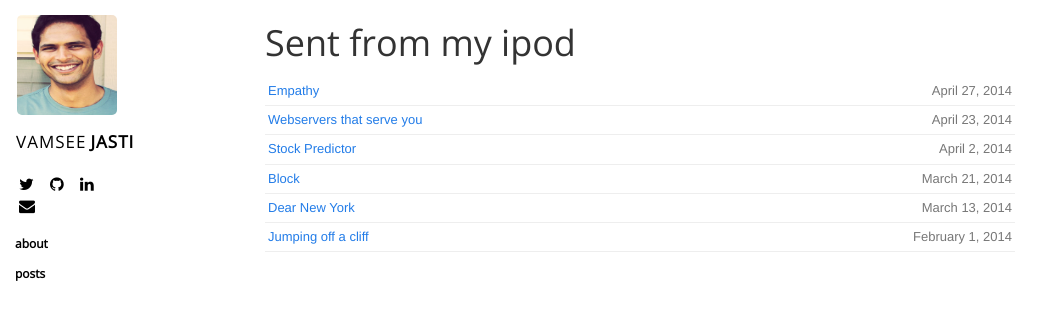
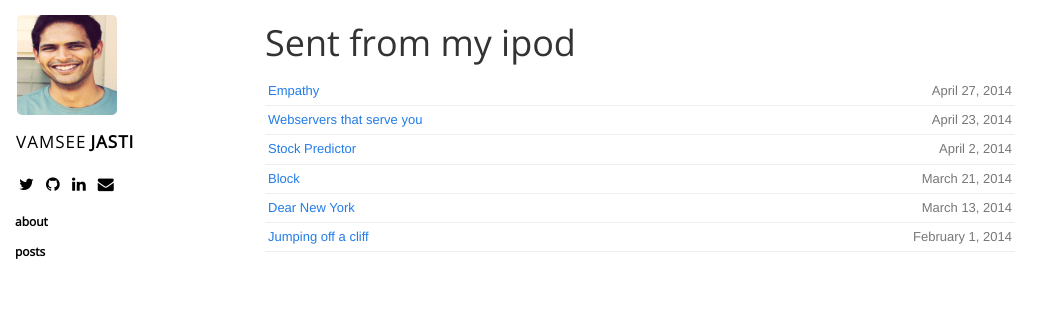
Before and after one commit to jasti/jasti.github.io, a Jekyll site: the page built from index.html, in a window 1280 px wide. Shown: the top 320 px of the page, without its empty margins (0-1063 px from the left). Built offline with Jekyll 4.4.1, drawn with Linux system fonts in a browser that asks for light colours; nearby versions of some CDN libraries; Markdown is read by kramdown in place of the engine named in the settings.

Commit message:
fix meta size icons

```diff
--- a/css/base.css
+++ b/css/base.css
@@ -66,7 +66,7 @@ a {
 }
 
 .sidebar .meta .icon {
-	margin-right: 12px;
+	margin-right: 8px;
 }
 
 .sidebar .sections {
@@ -104,7 +104,7 @@ a {
 
 .content h1 {
 	color: #333;
-	font-family: ""Open Sans"", Helvetica, sans-serif;
+	font-family: "Open Sans", Helvetica, sans-serif;
 	font-weight: 400;
 }
 
```
